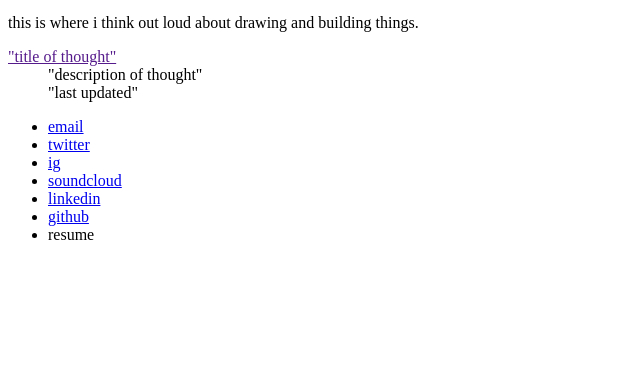
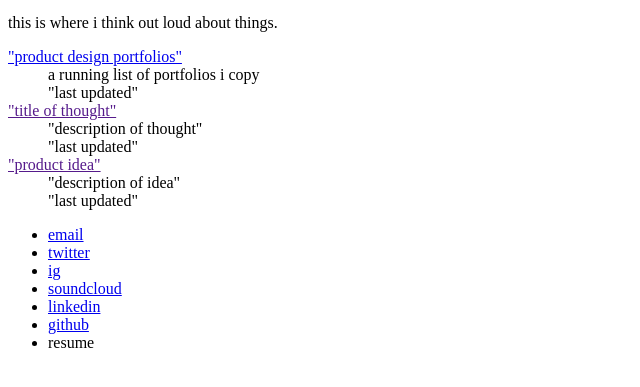
Before and after one commit to iamseka/seka.works, a plain HTML site: page thoughts.html in a window 1280 px wide. Shown: the part 201-588 px from the top of the page, without its empty margins (0-640 px from the left). Drawn offline with Linux system fonts and the light colour scheme.

Commit message:
added portfolio page

```diff
--- a/thoughts.html
+++ b/thoughts.html
@@ -23,13 +23,19 @@
 <main role="main">
     <article>
         <header>
-            <p>this is where i think out loud about drawing and building things.</p>
+            <p>this is where i think out loud about things.</p>
         </header>
         <section>
             <dl>
+                <dt><a href="_thoughts/portfolios.html">"product design portfolios"</a></dt>
+                    <dd>a running list of portfolios i copy</dd>
+                    <dd>"last updated"</dd>
                 <dt><a href="">"title of thought"</a></dt>
-                <dd>"description of thought"</dd>
-                <dd>"last updated"</dd>
+                    <dd>"description of thought"</dd>
+                    <dd>"last updated"</dd>
+                <dt><a href="">"product idea"</a></dt>
+                    <dd>"description of idea"</dd>
+                    <dd>"last updated"</dd>
             </dl>
         </section>
     </article>
```
Also changed, not shown: _thoughts/portfolios.html (added).
